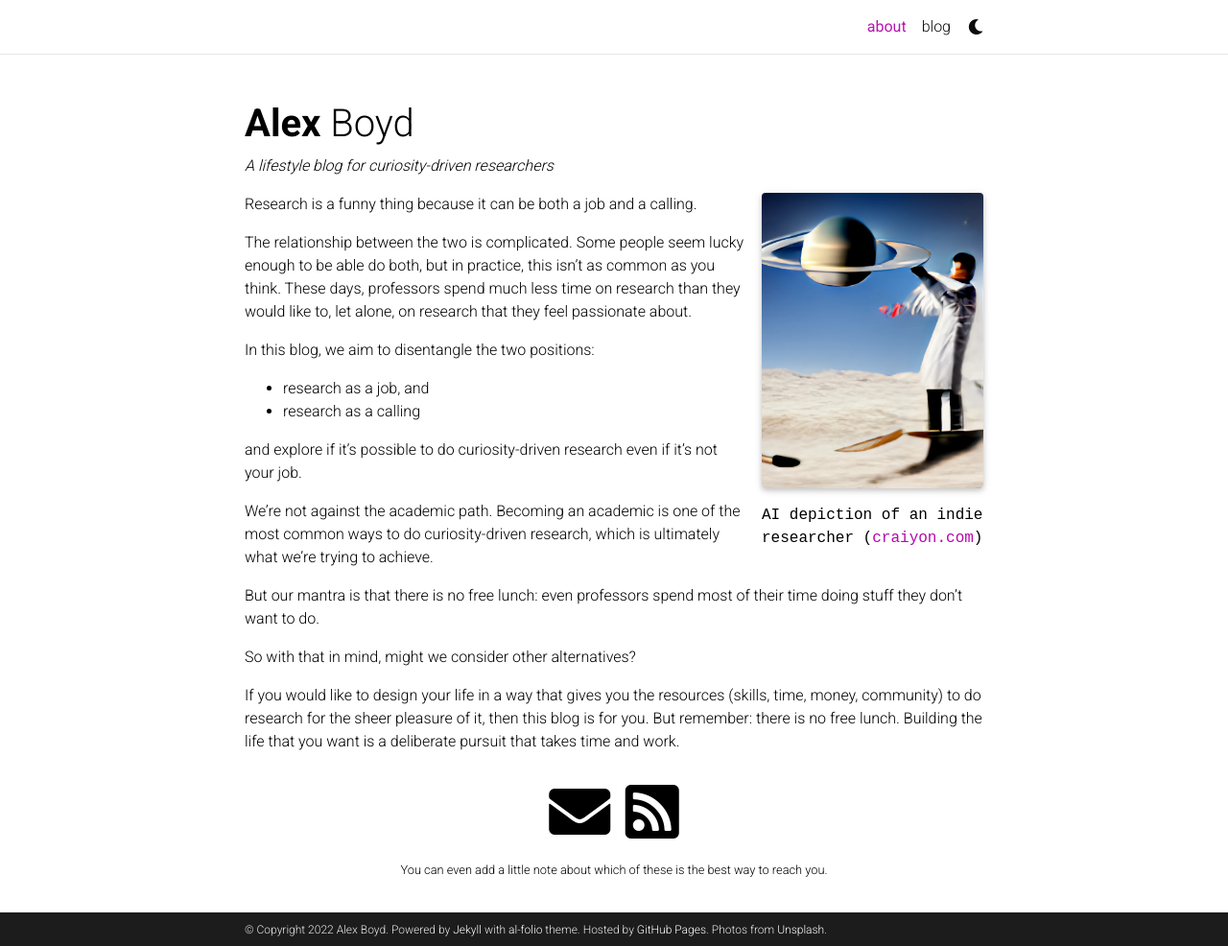
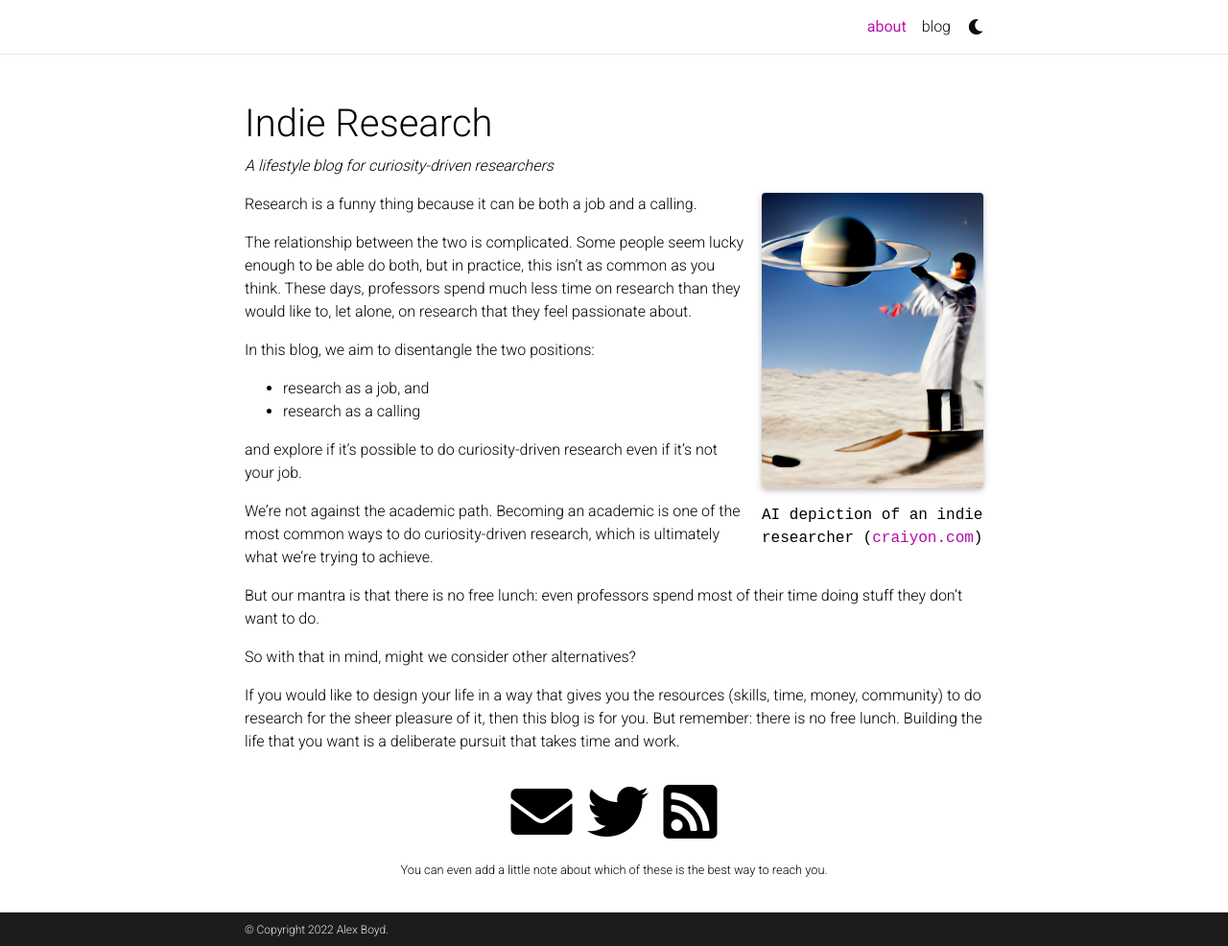
Before and after one commit to indieresearch/indieresearch.github.io, a Jekyll site: the page built from _pages/about.md, in a window 1280 px wide and 986 px high. Shown: the whole window at 96% size. Built offline with Jekyll 4.4.1, drawn with Linux system fonts in a browser that asks for light colours; comment, search, counter and statistics services are not loaded; a style sheet for code colours, icons or effects is not loaded.

Commit message:
initial update

```diff
--- a/_config.yml
+++ b/_config.yml
@@ -2,7 +2,7 @@
 # Site settings
 # -----------------------------------------------------------------------------
 
-title: blank # the website title (if blank, full name will be used instead)
+title: Indie Research # the website title (if blank, full name will be used instead)
 first_name: Alex
 middle_name:
 last_name: Boyd
@@ -10,13 +10,13 @@ email: indieresearchblog@gmail.com
 description: > # the ">" symbol means to ignore newlines until "footer_text:"
   A simple, whitespace theme for academics. Based on [*folio](https://github.com/bogoli/-folio) design.
 footer_text: >
-  Powered by <a href="https://jekyllrb.com/" target="_blank">Jekyll</a> with <a href="https://github.com/alshedivat/al-folio">al-folio</a> theme.
-  Hosted by <a href="https://pages.github.com/" target="_blank">GitHub Pages</a>.
-  Photos from <a href="https://unsplash.com" target="_blank">Unsplash</a>.
+# Powered by <a href="https://jekyllrb.com/" target="_blank">Jekyll</a> with <a href="https://github.com/alshedivat/al-folio">al-folio</a> theme.
+# Hosted by <a href="https://pages.github.com/" target="_blank">GitHub Pages</a>.
+# Photos from <a href="https://unsplash.com" target="_blank">Unsplash</a>.
 keywords: jekyll, jekyll-theme, academic-website, portfolio-website  # add your own keywords or leave empty
 
 lang: en # the language of your site (for example: en, fr, cn, ru, etc.)
-icon: ⚛️  # the emoji used as the favicon (alternatively, provide image name in /assets/img/)
+icon: "favicon.png"  # the emoji used as the favicon (alternatively, provide image name in /assets/img/)
 
 url: https://indieresearch.github.io # the base hostname & protocol for your site
 baseurl: # the subpath of your site, e.g. /blog/
@@ -69,7 +69,7 @@ og_image: # The site-wide (default for all links) Open Graph preview image
 
 github_username: # your GitHub user name
 gitlab_username: # your GitLab user name
-twitter_username: # your Twitter handle
+twitter_username: '@IndieResrchBlog' # your Twitter handle
 mastodon_username: # your mastodon instance+username in the format instance.tld/@username
 linkedin_username: # your LinkedIn user name
 telegram_username: # your Telegram user name
@@ -113,9 +113,9 @@ bing_site_verification:  # out your bing-site-verification ID (Bing Webmaster)
 # Blog
 # -----------------------------------------------------------------------------
 
-blog_name: al-folio # blog_name will be displayed in your blog page
+blog_name: Indie Research # blog_name will be displayed in your blog page
 blog_nav_title: blog # your blog must have a title for it to be displayed in the nav bar
-blog_description: a simple whitespace theme for academics
+blog_description: A lifestyle blog for curiosity-driven researchers
 permalink: /blog/:year/:title/
 
 # Pagination
@@ -225,7 +225,7 @@ jekyll-archives:
     tag: '/blog/tag/:name/'
     category: '/blog/category/:name/'
 
-display_tags: ['formatting', 'images', 'links', 'math', 'code'] # this tags will be dispalyed on the front page of your blog
+display_tags: ['skills', 'time', 'money', 'community'] # this tags will be dispalyed on the front page of your blog
 
 # -----------------------------------------------------------------------------
 # Jekyll Scholar
```
